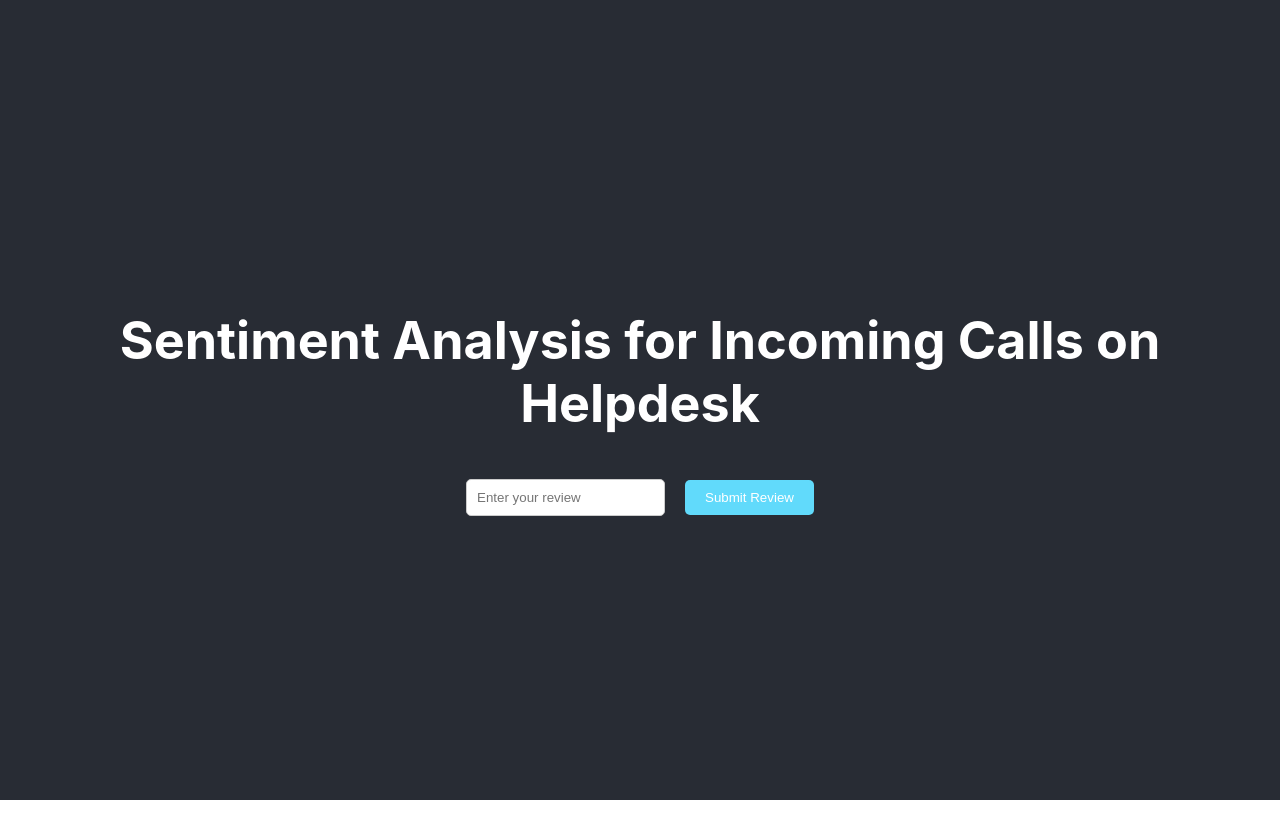
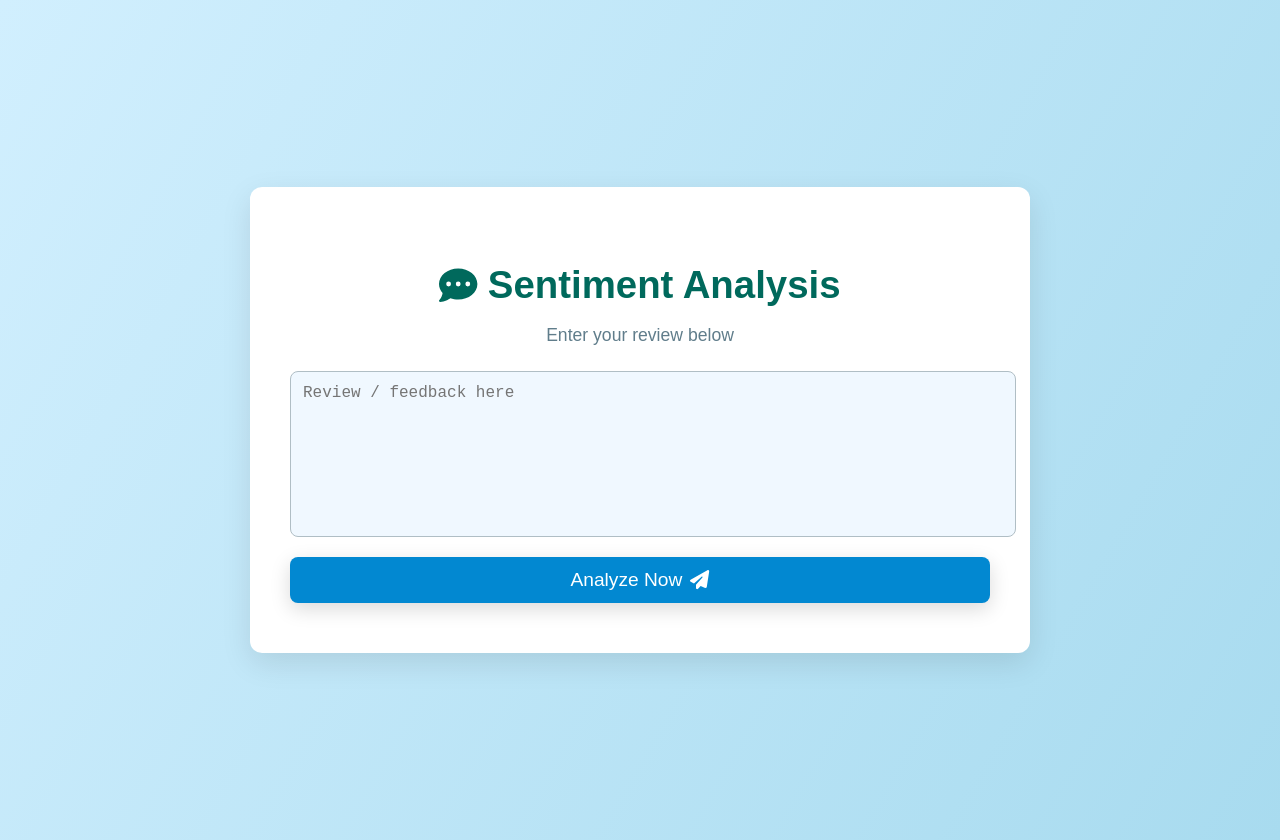
Before and after one commit to bharathi29/sentiment, a React (Create React App) app: page / in a window 1280 px wide. Before the commit the page ends 800 px from the top, so only its background shows below. Built offline with nearby package versions, Linux system fonts and the light colour scheme.

Commit message:
ui changed

```diff
--- a/package.json
+++ b/package.json
@@ -3,6 +3,9 @@
   "version": "0.1.0",
   "private": true,
   "dependencies": {
+    "@fortawesome/fontawesome-svg-core": "^6.6.0",
+    "@fortawesome/free-solid-svg-icons": "^6.6.0",
+    "@fortawesome/react-fontawesome": "^0.2.2",
     "@testing-library/jest-dom": "^5.17.0",
     "@testing-library/react": "^13.4.0",
     "@testing-library/user-event": "^13.5.0",
--- a/src/App.css
+++ b/src/App.css
@@ -1,35 +1,123 @@
-.App {
+/* Global Styles */
+body {
+  margin: 0;
+  padding: 0;
+  font-family: 'Montserrat', sans-serif;
+  background-color: #e0f7fa;
+  color: #2c3e50;
+}
+
+/* App Wrapper */
+.app-wrapper {
+  display: flex;
+  justify-content: center;
+  align-items: center;
+  min-height: 100vh;
+  padding: 20px;
+  background: linear-gradient(120deg, #d1effe 0%, #a8dbef 100%);
+}
+
+/* Header */
+.app-header {
+  background-color: #ffffff;
+  padding: 50px 40px; /* Increased padding for larger background */
+  border-radius: 12px;
+  box-shadow: 0 10px 30px rgba(0, 0, 0, 0.1);
+  max-width: 700px; /* Increased max-width for a larger container */
+  width: 100%;
   text-align: center;
 }
 
-.App-header {
-  background-color: #282c34;
-  min-height: 100vh;
+/* Header Inner */
+.header-inner {
+  margin: 0 auto;
+}
+
+/* Title */
+.app-title {
+  font-size: 2.4rem;
+  color: #00695c;
+  margin-bottom: 15px;
+  font-weight: 600;
+  display: flex;
+  align-items: center;
+  justify-content: center;
+  gap: 10px;
+}
+
+/* Description */
+.app-description {
+  font-size: 1.1rem;
+  color: #607d8b;
+  margin-bottom: 25px;
+}
+
+/* Review Form */
+.review-form {
   display: flex;
   flex-direction: column;
+  gap: 20px;
+}
+
+/* Review Input */
+.review-input {
+  width: 100%;
+  height: 140px;
+  padding: 12px;
+  font-size: 1rem;
+  border: 1px solid #b0bec5;
+  border-radius: 8px;
+  outline: none;
+  background-color: #f0f8ff;
+  resize: none; /* Prevent resizing */
+  transition: border-color 0.3s ease;
+}
+
+.review-input:focus {
+  border-color: #00796b;
+}
+
+/* Submit Button */
+.submit-button {
+  background-color: #0288d1;
+  color: #ffffff;
+  font-size: 1.2rem;
+  padding: 12px 18px;
+  border: none;
+  border-radius: 8px;
+  cursor: pointer;
+  box-shadow: 0 6px 20px rgba(0, 0, 0, 0.15);
+  transition: background-color 0.3s ease, transform 0.3s ease;
+  display: flex;
   align-items: center;
   justify-content: center;
-  font-size: calc(10px + 2vmin);
-  color: white;
+  gap: 8px;
 }
 
-input {
-  padding: 10px;
-  margin: 10px;
-  border-radius: 5px;
-  border: 1px solid #ccc;
+.submit-button:hover {
+  background-color: #0277bd;
 }
 
-button {
-  padding: 10px 20px;
-  margin: 10px;
-  border-radius: 5px;
-  border: none;
-  background-color: #61dafb;
-  color: white;
-  cursor: pointer;
+.submit-button:active {
+  transform: translateY(2px);
 }
 
-button:hover {
-  background-color: #21a1f1;
+/* Responsive Adjustments */
+@media (max-width: 600px) {
+  .app-title {
+    font-size: 2rem;
+  }
+
+  .app-description {
+    font-size: 1rem;
+  }
+
+  .review-input {
+    height: 120px;
+  }
+
+  .submit-button {
+    font-size: 1.1rem;
+    padding: 10px 15px;
+  }
 }
--- a/src/App.js
+++ b/src/App.js
@@ -1,6 +1,8 @@
 import React, { useState } from 'react';
 import axios from 'axios';
 import './App.css';
+import { FontAwesomeIcon } from '@fortawesome/react-fontawesome';
+import { faCommentDots, faPaperPlane } from '@fortawesome/free-solid-svg-icons';
 
 function App() {
   const [review, setReview] = useState('');
@@ -9,27 +11,36 @@ function App() {
     event.preventDefault();
     try {
       const response = await axios.post('http://localhost:5000/api/reviews', { review });
-      console.log('Review saved:', response.data);
+      console.log('Review submitted successfully:', response.data);
       setReview('');
     } catch (error) {
-      console.error('Error saving review:', error);
+      console.error('Failed to submit review:', error);
     }
   };
 
   return (
-    <div className="App">
-      <header className="App-header">
-        <h1>Sentiment Analysis for Incoming Calls on Helpdesk</h1>
-        <form onSubmit={handleSubmit}>
-          <input
-            type="text"
-            value={review}
-            onChange={(e) => setReview(e.target.value)}
-            placeholder="Enter your review"
-            required
-          />
-          <button type="submit">Submit Review</button>
-        </form>
+    <div className="app-wrapper">
+      <header className="app-header">
+        <div className="header-inner">
+          <h1 className="app-title">
+            <FontAwesomeIcon icon={faCommentDots} /> Sentiment Analysis
+          </h1>
+          <p className="app-description">
+            Enter your review below
+          </p>
+          <form className="review-form" onSubmit={handleSubmit}>
+            <textarea
+              className="review-input"
+              value={review}
+              onChange={(e) => setReview(e.target.value)}
+              placeholder="Review / feedback here"
+              required
+            />
+            <button className="submit-button" type="submit">
+              Analyze Now <FontAwesomeIcon icon={faPaperPlane} />
+            </button>
+          </form>
+        </div>
       </header>
     </div>
   );
```
Also changed, not shown: 1 other file (tests, documents, lock files or other folders).
